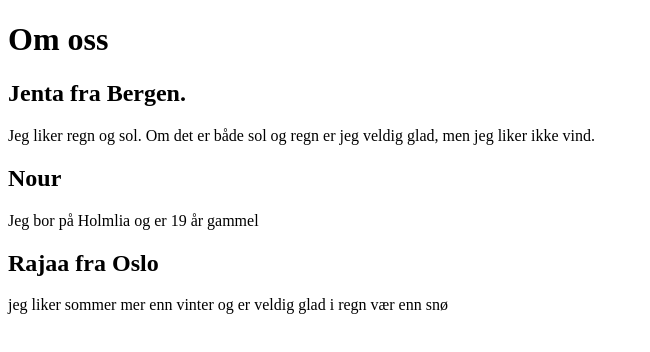
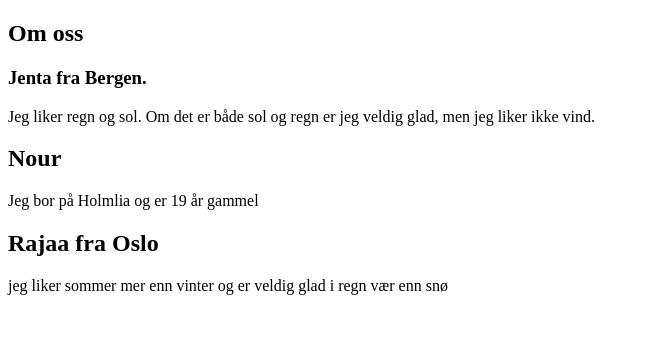
Before and after one commit to DATA1200-2025/valgfri-oppgave-1-git-anbefales-super-awsom, a plain HTML site: page index.html in a window 1280 px wide. Shown: the whole page, without its empty margins (0-650 px from the left). Drawn offline with Linux system fonts and the light colour scheme.

Commit message:
step 2.1

```diff
--- a/index.html
+++ b/index.html
@@ -4,8 +4,8 @@
 
     </head>
     <body>
-<h1> Om oss</h1>
-        <h2>Jenta fra Bergen. </h2>
+<h2> Om oss</h2>
+        <h3>Jenta fra Bergen. </h3>
         <p>Jeg liker regn og sol. Om det er både sol og regn er jeg veldig glad, men jeg liker ikke vind.</p>
 
         <h2>Nour</h2>
```
